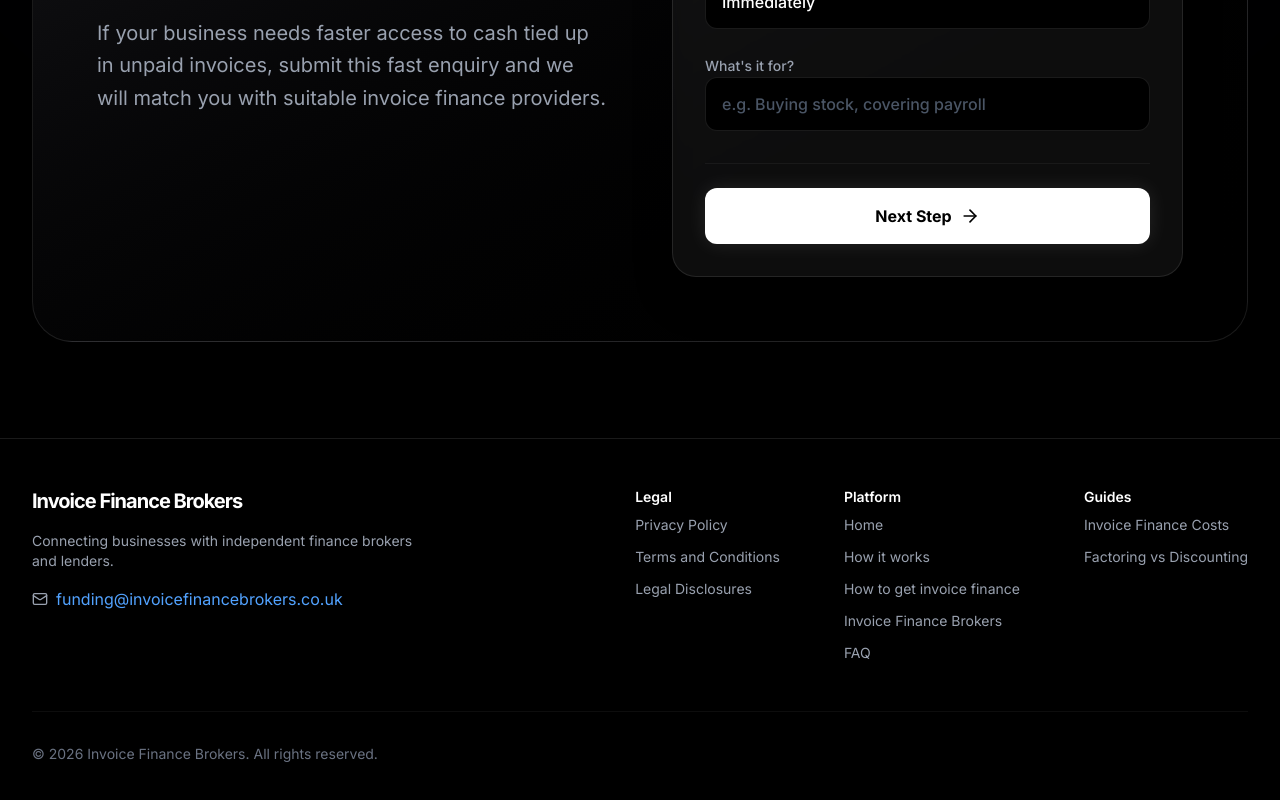
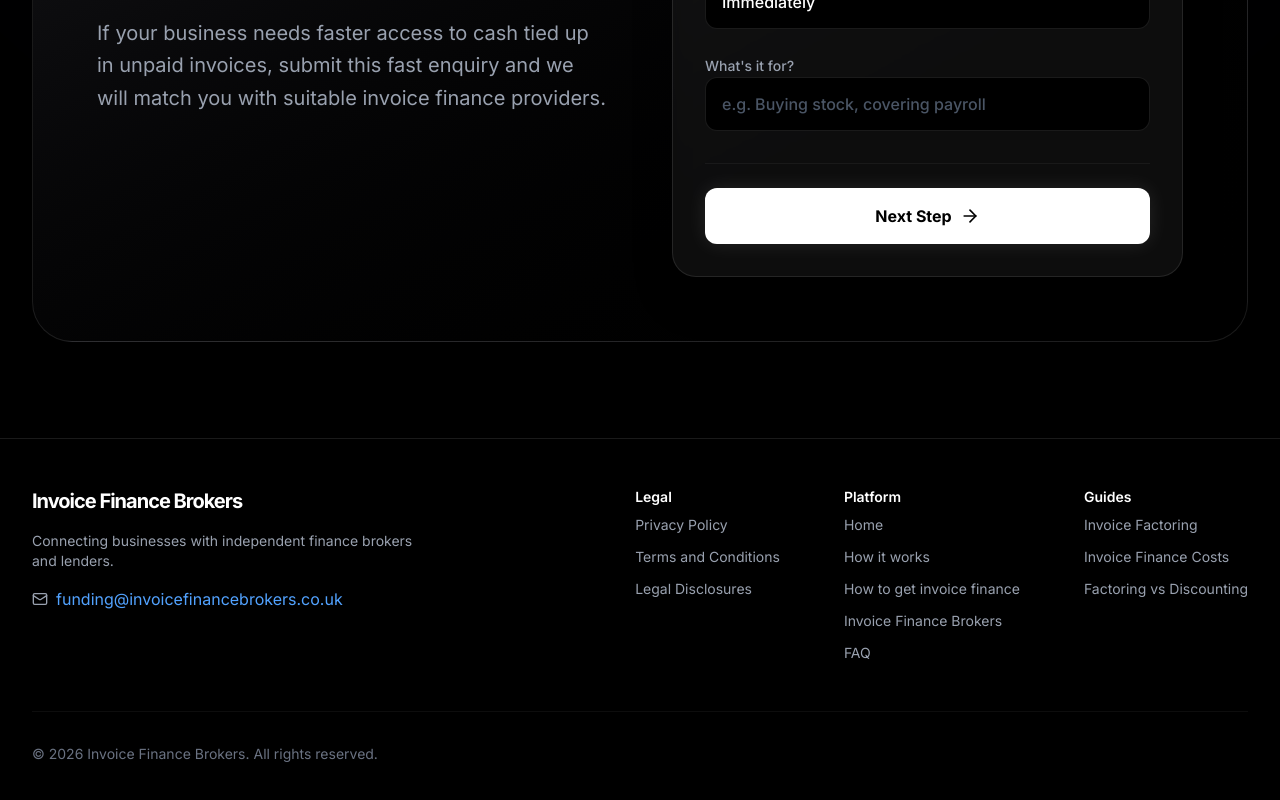
Before and after one commit to infibro/ifb-landing, a Next.js app: page / in a window 1280 px wide. Shown: the part 5584-6384 px from the top of the page. Built offline with nearby package versions, Linux system fonts and the light colour scheme; no server answers.

Commit message:
Update footer with Invoice Factoring link

```diff
--- a/src/components/Footer.tsx
+++ b/src/components/Footer.tsx
@@ -39,6 +39,7 @@
 
             <div className="flex flex-col space-y-3">
               <h4 className="text-white font-semibold mb-2">Guides</h4>
+              <Link href="/invoice-factoring" className="hover:text-white transition-colors">Invoice Factoring</Link>
               <Link href="/invoice-finance-costs-uk" className="hover:text-white transition-colors">Invoice Finance Costs</Link>
               <Link href="/invoice-factoring-vs-discounting" className="hover:text-white transition-colors">Factoring vs Discounting</Link>
             </div>
```
